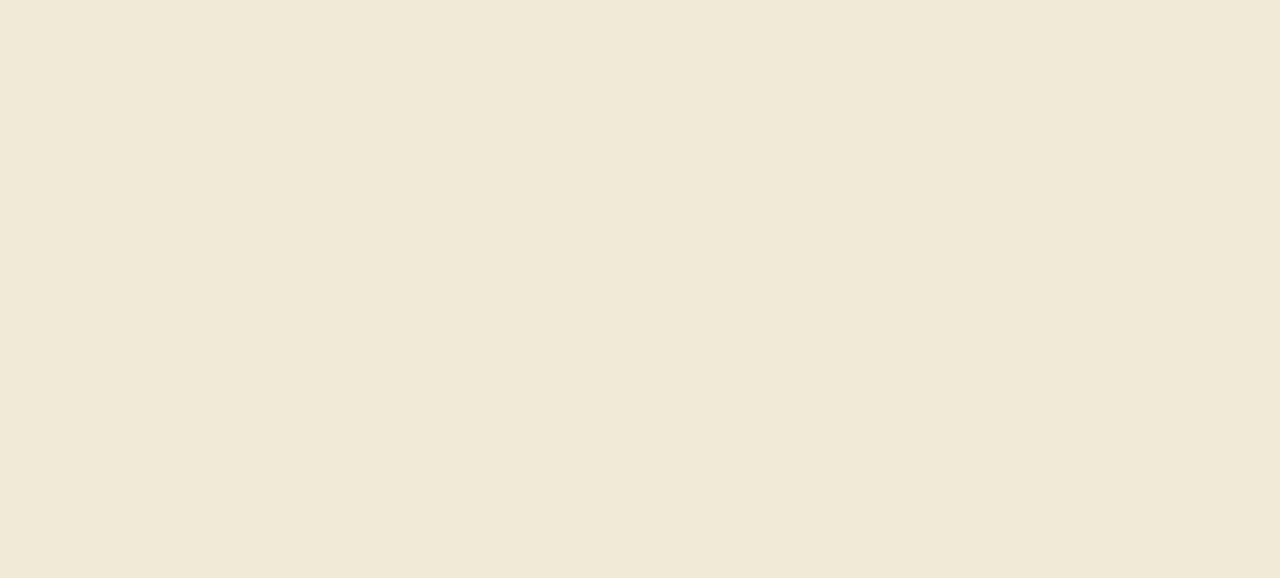
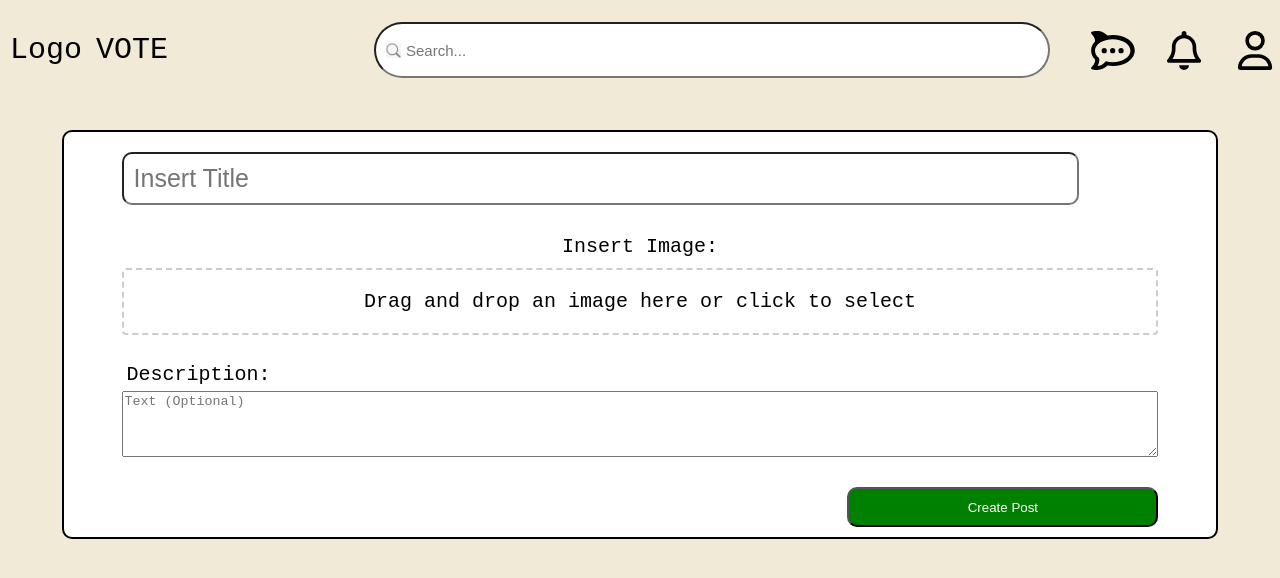
Before and after one commit to Kitkamseng/FinalYearProject, a React (Create React App) app: page /postcreation in a window 1280 px wide. Before the commit this address had no page. Shown: the top 578 px of the page. Built offline with nearby package versions, Linux system fonts and the light colour scheme.

Commit message:
Base post creation done

```diff
--- a/src/App.jsx
+++ b/src/App.jsx
@@ -5,6 +5,7 @@ import SignUpPage from './pages/SignUpPage';
 import HomePage from './pages/HomePage';
 import AdminPage from './pages/AdminPage';
 import EditUser from './Users/EditUser';
+import PostCreation from './pages/PostCreation';
 import { useState } from 'react';
 
 function App() {
@@ -34,6 +35,10 @@ function App() {
           exact path='/edituser/:id'
           Component={EditUser}
         />
+        <Route
+          exact path='/postcreation'
+          Component={PostCreation}
+        />
       </Routes>
     </Router>
   );
--- a/src/components/Header.jsx
+++ b/src/components/Header.jsx
@@ -15,6 +15,10 @@ function Header(){
         navigate('/adminpage');
     }
 
+    const homePage = () =>{
+        navigate('/homepage');
+    }
+
     return(
         <div className="header-container">
             {/* <img
@@ -24,7 +28,10 @@ function Header(){
             <div className="header-icon">
                 Logo
             </div>
-            <div className="header-name">
+            <div
+                className="header-name"
+                onClick={homePage}
+            >
                 VOTE
             </div>
 
--- /dev/null
+++ b/src/components/ImageDropBox.css
@@ -0,0 +1,11 @@
+.image-drop-box {
+    border: 2px dashed #ccc;
+    border-radius: 4px;
+    padding: 20px;
+    text-align: center;
+    cursor: pointer;
+  }
+
+  .image-drop-box.drag-over {
+    background-color: #f0f0f0;
+  }
--- /dev/null
+++ b/src/components/ImageDropBox.jsx
@@ -0,0 +1,49 @@
+import React from "react";
+import { useState } from "react";
+import './ImageDropBox.css';
+
+
+
+const ImageDropBox = ({ onImageAdded }) => {
+    const [dragOver, setDragOver] = useState(false);
+
+    const handleDragEnter = (e) => {
+      e.preventDefault();
+      setDragOver(true);
+    };
+
+    const handleDragOver = (e) => {
+      e.preventDefault();
+      setDragOver(true);
+    };
+
+    const handleDragLeave = (e) => {
+      e.preventDefault();
+      setDragOver(false);
+    };
+
+    const handleDrop = (e) => {
+      e.preventDefault();
+      setDragOver(false);
+
+      const files = e.dataTransfer.files;
+      if (files.length > 0) {
+        const imageFile = files[0];
+        onImageAdded(imageFile);
+      }
+    };
+
+    return (
+      <div
+        className={`image-drop-box ${dragOver ? "drag-over" : ""}`}
+        onDragEnter={handleDragEnter}
+        onDragOver={handleDragOver}
+        onDragLeave={handleDragLeave}
+        onDrop={handleDrop}
+      >
+        <span>Drag and drop an image here or click to select</span>
+      </div>
+    );
+  };
+
+  export default ImageDropBox;
--- /dev/null
+++ b/src/pages/PostCreation.css
@@ -0,0 +1,110 @@
+.post-main-container{
+    /* border-color: black;
+    border-width: 2px;
+    border-style: solid; */
+
+    width: 100%;
+    height: 100%;
+
+    /* background-color: #F0EAD6; */
+
+    display: flex;
+    flex-direction: column;
+    align-items: center;
+}
+
+.post-container{
+    border-color: black;
+    border-width: 2px;
+    border-style: solid;
+    border-radius: 10px;
+
+    background-color: white;
+
+    width: 90%;
+
+    margin-top: 30px;
+
+    display: flex;
+    flex-direction: column;
+    align-items: center;
+}
+
+.post-creation-title{
+
+    margin: 10px;
+    margin-top: 20px;
+    width: 90%;
+    /* display: flex;
+    flex-direction: column;
+    align-items: center; */
+}
+
+.title-input{
+
+    border-radius: 10px;
+    width: 90%;
+    font-size: 25px;
+    padding: 10px;
+}
+
+.post-images-container{
+    /* border-color: black;
+    border-width: 2px;
+    border-style: solid; */
+
+    font-size: 20px;
+
+    width: 90%;
+    margin: 10px;
+
+    display: flex;
+    flex-direction: column;
+    /* align-items: flex-start; */
+    align-items: center;
+}
+
+.image-title{
+    margin: 10px;
+}
+
+.image-dropbox-container{
+    width: 100%;
+}
+
+.post-images-container button{
+
+    border-radius: 10px;
+
+    background-color: green;
+    color: white;
+
+    width: 30%;
+    height: 40px;
+
+    margin-top: 30px;
+    align-self: flex-end;
+
+}
+
+
+.image-description-container{
+    /* border-color: black;
+    border-width: 2px;
+    border-style: solid; */
+
+    width: 100%;
+
+    display: flex;
+    flex-direction: column;
+
+}
+
+.image-description-container label[for="description"]{
+    /* border-color: black;
+    border-width: 2px;
+    border-style: solid; */
+
+    margin: 5px;
+
+}
--- /dev/null
+++ b/src/pages/PostCreation.jsx
@@ -0,0 +1,66 @@
+import React, { useState } from "react";
+import './PostCreation.css';
+import Header from './../components/Header';
+import ImageDropBox from "../components/ImageDropBox";
+
+
+function PostCreation(){
+    const [imageFile, setImageFile] = useState(null);
+    const [title, setTitle] = useState("");
+    const [description, setDescription] = useState("");
+
+    const handleImageAdded = (file) => {
+        setImageFile(file);
+    }
+
+    const handleFormSubmit = (e) => {
+        e.preventDefault();
+        // Submit the form and send the imageFile to the backend along with other form data
+        // For example, using FormData and fetch or Axios
+        // Don't forget to handle the image file on your backend API as well
+      };
+
+    return (
+        <>
+            <Header />
+            <form onSubmit={handleFormSubmit}>
+                <div className="post-main-container">
+                    <div className="post-container">
+                        <div className="post-creation-title">
+                            <input
+                                type="text"
+                                id="title"
+                                className="title-input"
+                                placeholder="Insert Title"
+                                onChange={(e) => setTitle(e.target.value)}
+                            />
+                        </div>
+                        <div className="post-images-container">
+                            <div className="image-title">
+                                Insert Image:
+                            </div>
+                            <div className="image-dropbox-container">
+                                <ImageDropBox onImageAdded={handleImageAdded} />
+                                {imageFile && <img src={URL.createObjectURL(imageFile)} alt="Uploaded Preview" />}
+                            </div>
+                            <br />
+                            <div className="image-description-container">
+                                <label htmlFor="description">Description:</label>
+                                <textarea
+                                id="description"
+                                placeholder="Text (Optional)"
+                                value={description}
+                                onChange={(e) => setDescription(e.target.value)}
+                                rows={4}
+                                />
+                            </div>
+                            <button type="submit">Create Post</button>
+                        </div>
+                    </div>
+                </div>
+            </form>
+        </>
+    )
+}
+
+export default PostCreation;
```
